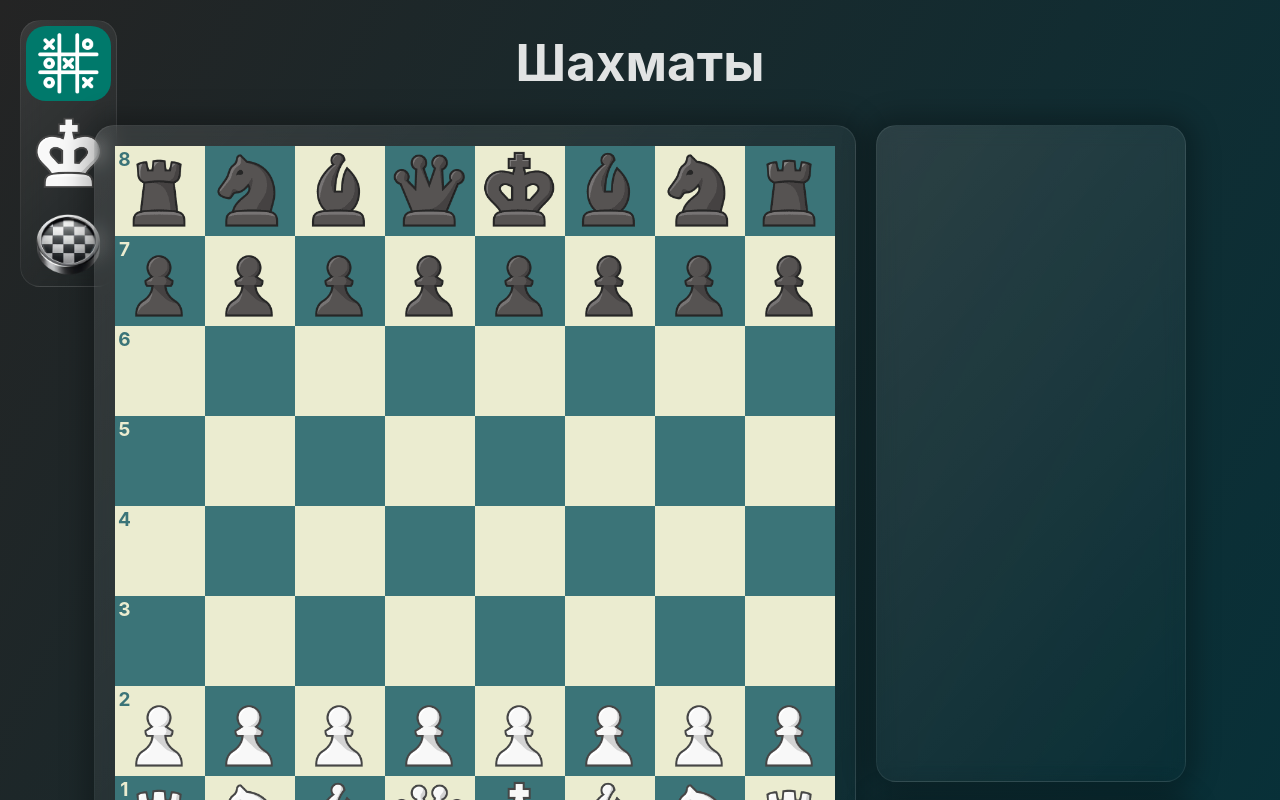
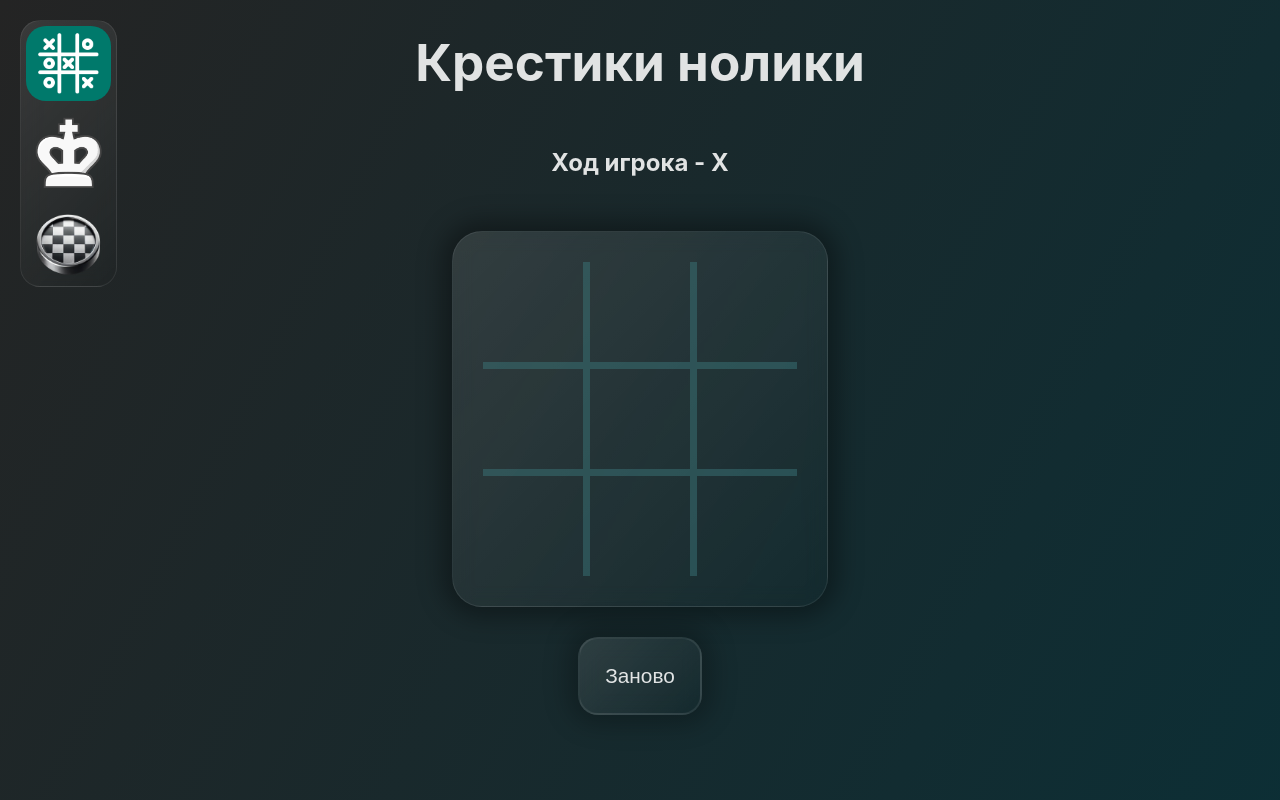
Before and after one commit to DeridDaniil/Games-React, a React (Vite) app: page / in a window 1280 px wide. Shown: the top 800 px of the page. Built offline with nearby package versions, Linux system fonts and the light colour scheme.

Commit message:
fix: changed styles for tic tac toe and moveslist in chess

```diff
--- a/src/Games/Chess/components/Control/MovesList/MovesList.scss
+++ b/src/Games/Chess/components/Control/MovesList/MovesList.scss
@@ -16,9 +16,9 @@
     position: relative;
     flex-basis: 35%;
     padding-bottom: 5px;
-    padding-left: 15%;
+    padding-left: 14%;
+    font-weight: bold;
     text-align: left;
-    font-weight: bold;
 
     &:nth-child(odd) {
       color: #ebecd0;
--- a/src/Games/TicTacToe/TicTacToe.jsx
+++ b/src/Games/TicTacToe/TicTacToe.jsx
@@ -67,7 +67,9 @@ function TicTacToe() {
             <div className="gameEnd">{gameEnd}</div>
           )}
         </div>
-        <button onClick={restartGame}>Заново</button>
+        <button onClick={restartGame}>
+          <span>Заново</span>
+        </button>
       </div>
     </div>
   )
--- a/src/Games/TicTacToe/TicTacToe.scss
+++ b/src/Games/TicTacToe/TicTacToe.scss
@@ -4,28 +4,56 @@
   box-sizing: border-box;
   min-height: 100vh;
   text-align: center;
-  color: #ebecd0;
 
   .container {
     display: flex;
     flex-direction: column;
+    align-items: center;
     gap: 30px;
 
     button {
-      align-self: center;
-      border: 1px solid #ebecd0;
-      color: #ebecd0;
-      background-color: transparent;
-      transition: opacity 0.1s linear;
+      border: 2px solid rgba(255, 255, 255, 0.08);
+      border-radius: 20px;
+      padding: 25px;
+      box-shadow: 0px 0px 25px 10px rgba(0, 0, 0, 0.25);
+      color: inherit;
+      font-size: 1.3em;
+      background: linear-gradient(135deg, rgba(255, 255, 255, 0.1), rgba(255, 255, 255, 0));
+      backdrop-filter: blur(10px);
+      transition: all 0.3s ease;
+
+      span {
+        position: relative;
+        padding-bottom: 2px;
+        user-select: none;
+        &::after {
+          content: "";
+          position: absolute;
+          bottom: 0;
+          left: 0;
+          width: 0;
+          height: 2px;
+          background-color: white;
+          transition: all 0.3s ease;
+        }
+      }
 
       &:hover {
-        opacity: 0.5;
+        transform: translateY(-4px);
+      }
+
+      &:hover span::after {
+        width: 100%;
+      }
+
+      &:active {
+        transform: translateY(4px);
       }
     }
 
     .cells {
+      position: relative;
       display: grid;
-      position: relative;
       grid-template-columns: repeat(3, min-content);
       align-self: center;
       border: 1px solid rgba(255, 255, 255, 0.08);
@@ -37,8 +65,8 @@
 
       .cell {
         display: flex;
+        justify-content: center;
         align-items: center;
-        justify-content: center;
         width: 100px;
         height: 100px;
         font-size: 80px;
@@ -70,15 +98,15 @@
       }
       .gameEnd {
         position: absolute;
-        width: 100%;
-        height: 100%;
-        background-color: rgba(0, 0, 0, .9);
-        border-radius: 30px;
         display: flex;
         justify-content: center;
         align-items: center;
+        width: 100%;
+        height: 100%;
+        border-radius: 30px;
+        color: white;
         font-size: 45px;
-        color: white;
+        background-color: rgba(0, 0, 0, 0.9);
       }
     }
   }
--- a/src/components/App/App.jsx
+++ b/src/components/App/App.jsx
@@ -9,7 +9,7 @@ function App() {
   return (
     <div className="app">
       <Navigation />
-      {/* <TicTacToe /> */}
+      <TicTacToe />
       <Chess />
       <Checkers />
     </div>
```
